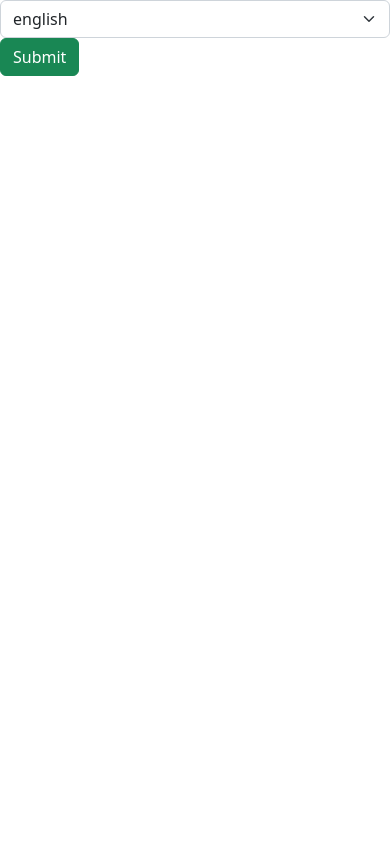
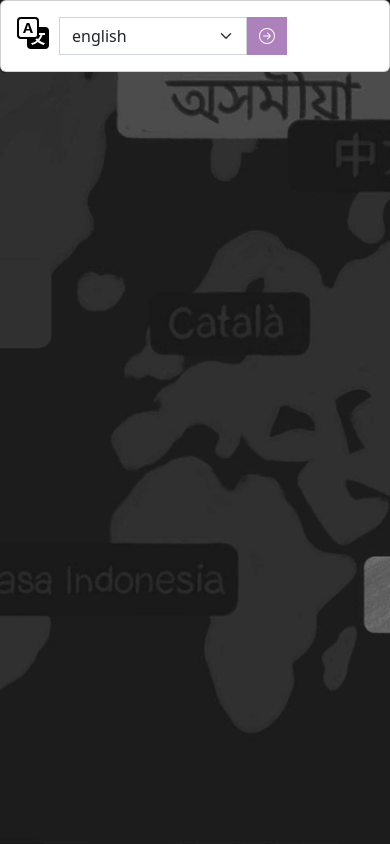
Before and after one commit to Atharva7K/Multilingual-Chat-Room, a Flask app: page / in a window 390 px wide. Run offline with Flask 2, Linux system fonts and the light colour scheme; some libraries are stand-ins or nearby versions.

Commit message:
home page ui

```diff
--- a/app/templates/lang.html
+++ b/app/templates/lang.html
@@ -1,9 +1,40 @@
-{% extends "layout.html" %}
-{% block form %}
-<body>
-  <form action="{{ url_for('index') }}" method="POST">
-    <select id="lang" name="lang" class="form-select"><br>
+{% extends "layout.html" %} {% block form %}
 
+<body
+  class="d-md-flex justify-content-md-center align-items-md-center"
+  style="height: 100vh; background: url('static/bg.jpg') center / cover no-repeat"
+>
+  <div class="card" style="width: auto">
+    <div class="card-body" style="display: flex">
+      <!-- TRANSLATE LOGO -->
+      <svg
+        xmlns="http://www.w3.org/2000/svg"
+        width="32"
+        height="32"
+        class="bi bi-translate"
+        viewBox="0 0 16 16"
+      >
+        <path
+          d="M4.545 6.714 4.11 8H3l1.862-5h1.284L8 8H6.833l-.435-1.286H4.545zm1.634-.736L5.5 3.956h-.049l-.679 2.022H6.18z"
+        />
+        <path
+          d="M0 2a2 2 0 0 1 2-2h7a2 2 0 0 1 2 2v3h3a2 2 0 0 1 2 2v7a2 2 0 0 1-2 2H7a2 2 0 0 1-2-2v-3H2a2 2 0 0 1-2-2V2zm2-1a1 1 0 0 0-1 1v7a1 1 0 0 0 1 1h7a1 1 0 0 0 1-1V2a1 1 0 0 0-1-1H2zm7.138 9.995c.193.301.402.583.63.846-.748.575-1.673 1.001-2.768 1.292.178.217.451.635.555.867 1.125-.359 2.08-.844 2.886-1.494.777.665 1.739 1.165 2.93 1.472.133-.254.414-.673.629-.89-1.125-.253-2.057-.694-2.82-1.284.681-.747 1.222-1.651 1.621-2.757H14V8h-3v1.047h.765c-.318.844-.74 1.546-1.272 2.13a6.066 6.066 0 0 1-.415-.492 1.988 1.988 0 0 1-.94.31z"
+        />
+      </svg>
+      <!--  -->
+
+      <form
+        action="{{ url_for('index') }}"
+        method="POST"
+        style="display: flex; margin-left: 10px; width: auto"
+      >
+        <select
+          id="lang"
+          name="lang"
+          class="form-select"
+          style="border-radius: 0"
+        >
+          <br />
           <option value="af">afrikaans</option>
           <option value="sq">shqip</option>
           <option value="am">አማርኛ</option>
@@ -25,7 +56,7 @@
           <option value="cs">čeština</option>
           <option value="da">dansk</option>
           <option value="nl">nederlands</option>
-      <option value="en" selected="selected" name='en'>english</option>
+          <option value="en" selected="selected" name="en">english</option>
           <option value="eo">esperanto</option>
           <option value="et">eesti keel</option>
           <option value="tl">pilipino</option>
@@ -113,19 +144,41 @@
           <option value="zu">zulu</option>
         </select>
 
-    <input type="submit" value="Submit" onclick="save_lang()" class="btn btn-success"><br>
+        <button
+          class="btn btn-primary"
+          style="border-radius: 0; background: #ad81bc; border: 0"
+          type="submit"
+          onclick="save_lang()"
+        >
+          <!-- SUBMIT LOGO -->
+          <svg
+            xmlns="http://www.w3.org/2000/svg"
+            width="16"
+            height="20"
+            class="bi bi-arrow-right-circle"
+            fill="currentColor"
+          >
+            <path
+              fill-rule="evenodd"
+              d="M1 8a7 7 0 1 0 14 0A7 7 0 0 0 1 8zm15 0A8 8 0 1 1 0 8a8 8 0 0 1 16 0zM4.5 7.5a.5.5 0 0 0 0 1h5.793l-2.147 2.146a.5.5 0 0 0 .708.708l3-3a.5.5 0 0 0 0-.708l-3-3a.5.5 0 1 0-.708.708L10.293 7.5H4.5z"
+            />
+          </svg>
+          <!--  -->
+        </button>
       </form>
+    </div>
+  </div>
+
 
   <script>
-
-    function save_lang(){
-        const lang = $('#lang').val();
-          document.cookie = 'lang='+lang;
+    function save_lang() {
+      const lang = $("#lang").val();
+      document.cookie = "lang=" + lang;
       let cookie = document.cookie;
       console.log(cookie);
       console.log(lang);
     }
-
   </script>
 </body>
+
 {% endblock %}
--- a/docker-compose.yml
+++ b/docker-compose.yml
@@ -7,4 +7,4 @@ services:
     ports:
       - 8000:8000
     volumes:
-      - E:/Multilingual-Chat-Room:/socketio
+      - D:/Programming/Multilingual-Chat-Room:/socketio
```
Also changed, not shown: .devcontainer/devcontainer.json (added), app.db, app/static/bg.jpg (added). Lines whose indentation alone changed are shown as unchanged.
